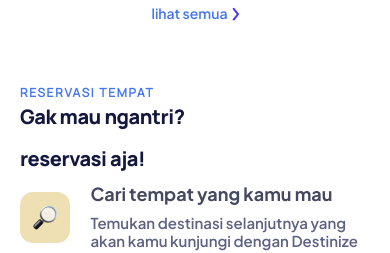
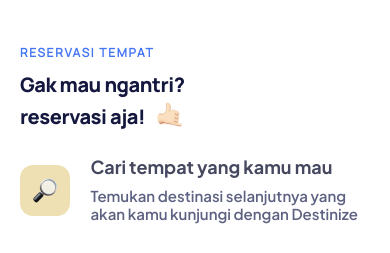
Before and after one commit to sydalfhi/destinize, a React (Vite) app: page / in a window 390 px wide. Shown: the part 1580-1833 px from the top of the page. Built offline with nearby package versions, Linux system fonts and the light colour scheme.

Commit message:
fixing typo and styling

```diff
--- a/src/layout/FindPlace.jsx
+++ b/src/layout/FindPlace.jsx
@@ -34,7 +34,7 @@ const FindPlace = () => {
   ];
 
   return (
-    <section className="mt-[40px]">
+    <section className="mt-0 md:mt-[40px]">
       <p className="label-header md:mb-3 xl:mb-[13px] text-center">
         CARI TEMPAT WISATA
       </p>
--- a/src/layout/Gallery.jsx
+++ b/src/layout/Gallery.jsx
@@ -63,7 +63,7 @@ const Gallery = () => {
         <div className="order-1 md:order-2  col-span-12 md:col-span-8   px-5 lg:px-[25px] my-5 min-[884px]:my-0">
           <div className="rounded-md aspect-video w-full overflow-hidden relative hover:cursor-pointer">
             <div className="absolute left-1/2 -translate-x-1/2 top-1/2 -translate-y-1/2 z-20">
-              <div className="grid place-items-center bg-[#23A6F0] rounded-full min-w-[92px] min-h-[92px] max-h-[92px] ">
+              <div className="grid place-items-center bg-[#23A6F0] rounded-full min-w-[60px] min-h-[60px] max-h-[60px] md:min-w-[75px] md:min-h-[75p] lg:min-w-[92px] lg:min-h-[92px] lg:max-h-[92px] ">
                 <img src={StopIcon} alt="stop" />
               </div>
             </div>
--- a/src/layout/Hero/index.jsx
+++ b/src/layout/Hero/index.jsx
@@ -27,7 +27,7 @@ const Hero = () => {
     <>
       {/* <Navbar /> */}
       <section
-        className="mt-[40px]    py-10 pt-5 overflow-hidden"
+        className=" md:mt-[20px] lg:mt-[40px]    py-10 pt-5 overflow-hidden"
         onTouchMove={setFalseSIdebar}
       >
         <div className=" mx-auto flex lg:px-5  md:flex-row flex-col items-center ">
@@ -50,7 +50,7 @@ const Hero = () => {
               </span>
             </p>
             <h1
-              className="text-start mt-[12px]  text-[#181E4B] text-[42px] min-[428px]:text-[48px] lg:text-[70px]  font-extrabold flex flex-col items-start -space-y-3 lg:-space-y-6 tracking-[-2.1px] lg:tracking-[-3.04px] "
+              className="text-start mt-[12px]  text-[#181E4B] text-[42px] min-[428px]:text-[48px]  lg:text-[70px]  font-extrabold flex flex-col items-start -space-y-3 lg:-space-y-6 tracking-[-2.1px] lg:tracking-[-3.04px] "
               style={{ fontFamily: "Plus Jakarta extrabold" }}
             >
               <span>Liburan & nikmati</span>
--- a/src/layout/OnlineReservaced.jsx
+++ b/src/layout/OnlineReservaced.jsx
@@ -30,18 +30,18 @@ const OnlineReservaced = () => {
       <div>
         <p className="label-header  md:mb-3 xl:mb-[13px]">RESERVASI TEMPAT</p>
 
-        <div className="flex justify-between items-center -mt-2">
+        <div className="flex justify-between items-center ">
           <div className="flex space-x-1 md:space-x-2 xl:space-x-4 items-center ">
             <h3 className="sub-header-text max-w-[540px] relative ">
-              <p className=" relative z-0 flex flex-col space-y-3 min-[360px]:text-[20px] min-[428px]:text-[25px]  md:text-[36px] xl:text-5xl  ">
+              <p className=" relative z-0 flex flex-col space-y-0.5 md:space-y-3 min-[360px]:text-[20px] min-[428px]:text-[25px]  md:text-[36px] xl:text-5xl  ">
                 <span>Gak mau ngantri?</span>
-                <span className="flex space-x-2">
+                <span className="flex space-x-3 md:space-x-2">
                   <span>reservasi aja!</span>
-                  <span className="hidden md:inline  ">
+                  <span className="inline  ">
                     <img
                       src={AnjayIcon}
                       alt="planeIcon"
-                      className="w-[50px] md:w-[30px] aspect-scale xl:w-[50px] max-h-[50px]"
+                      className="w-[25px] md:w-[30px] aspect-scale xl:w-[50px] max-h-[50px]"
                       loading="lazy"
                     />
                   </span>
@@ -51,7 +51,7 @@ const OnlineReservaced = () => {
           </div>
         </div>
 
-        <div className="min-[360px]:mt-[10px] xl:mt-[33px] grid gap-y-8 ">
+        <div className="mt-[25px] xl:mt-[33px] grid gap-y-8 ">
           {listData.map((item, index) => (
             <div className="list" key={index}>
               <div className="list-type">
@@ -66,7 +66,7 @@ const OnlineReservaced = () => {
         </div>
       </div>
 
-      <div className="relative bg mt-20 xl:mt-0 xl:translate-y-5">
+      <div className="relative mt-10 md:mt-20 xl:mt-0 xl:translate-y-5">
         <img
           src={Dummy1}
           alt="dummy"
```
